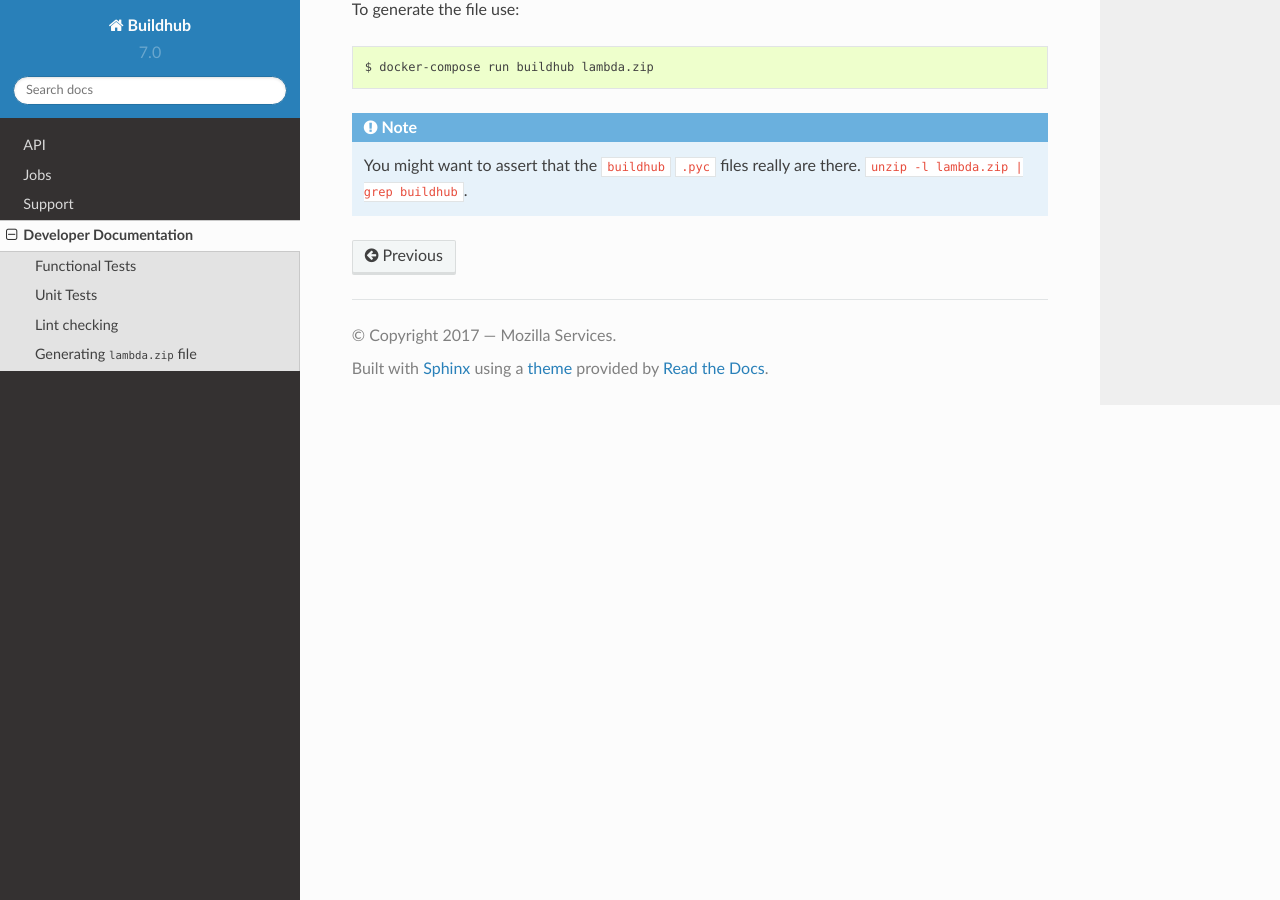
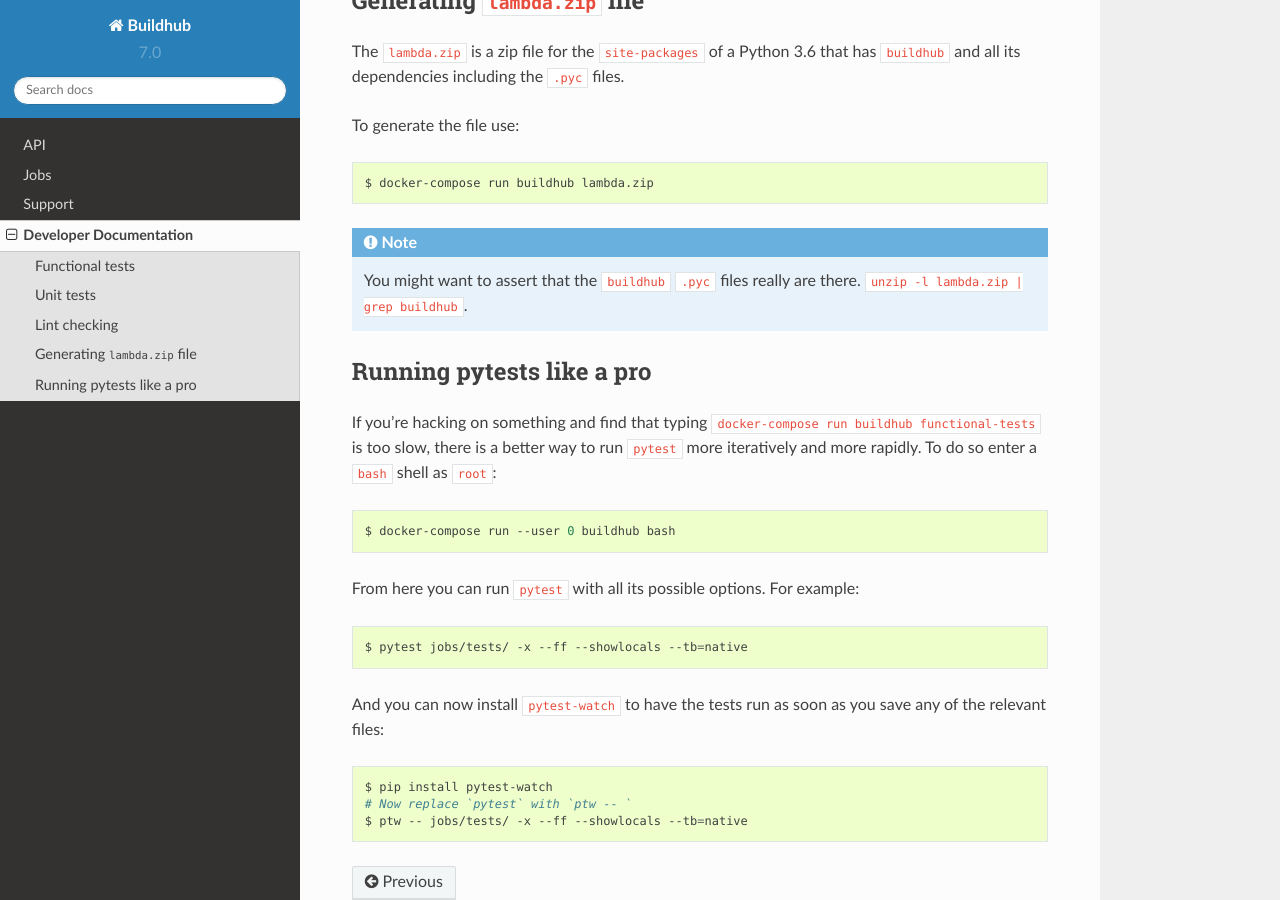
Before and after one commit to mozilla-services/buildhub, a Sphinx documentation site: the page built from docs/dev.rst, in a window 1280 px wide and 900 px high, scrolled down 1355 px. Built offline with Sphinx 7.4.7 and the Read the Docs theme 2.0.0, drawn with Linux system fonts in a browser that asks for light colours; some of the changed text lies outside the part shown.

Commit message:
rearrange a little

```diff
--- a/docs/dev.rst
+++ b/docs/dev.rst
@@ -5,7 +5,7 @@
 
 To do development locally all you need is ``docker`` and ``docker-compose``.
 
-Functional Tests
+Functional tests
 ================
 
 The functional tests require that you have a ``kinto`` server up and running.
@@ -22,6 +22,12 @@
 
     $ curl localhost:8888
 
+At least once, prime the ``kinto`` server like this:
+
+.. code-block:: shell
+
+    $ docker-compose run kinto initialize-kinto-wizard jobs/buildhub/initialization.yml  --server http://kinto:8888/v1 --auth user:pass
+
 To start the functional tests now, run:
 
 .. code-block:: shell
@@ -32,7 +38,7 @@
 if you change any of the files in the current directory, it's immediately
 used in the next ``docker-compose run ...`` run.
 
-Unit Tests
+Unit tests
 ==========
 
 The unit tests is basically the functional tests except those tests
@@ -76,3 +82,32 @@
 
     You might want to assert that the ``buildhub`` ``.pyc`` files really
     are there. ``unzip -l lambda.zip | grep buildhub``.
+
+Running pytests like a pro
+==========================
+
+If you're hacking on something and find that typing
+``docker-compose run buildhub functional-tests`` is too slow, there is a
+better way to run ``pytest`` more iteratively and more rapidly. To do
+so enter a ``bash`` shell as ``root``:
+
+.. code-block:: shell
+
+    $ docker-compose run --user 0 buildhub bash
+
+From here you can run ``pytest`` with all its possible options.
+For example:
+
+.. code-block:: shell
+
+    $ pytest jobs/tests/ -x --ff --showlocals --tb=native
+
+And you can now install ``pytest-watch`` to have the tests run as soon
+as you save any of the relevant files:
+
+
+.. code-block:: shell
+
+    $ pip install pytest-watch
+    # Now replace `pytest` with `ptw -- `
+    $ ptw -- jobs/tests/ -x --ff --showlocals --tb=native
```
Also changed, not shown: 2 other files.
